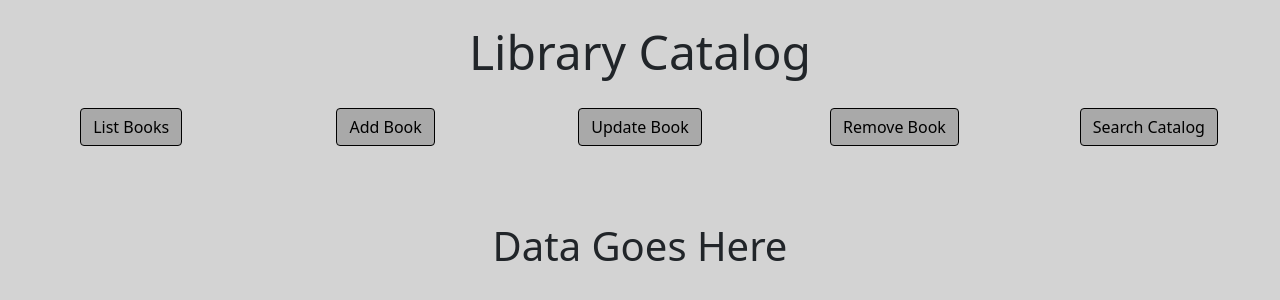
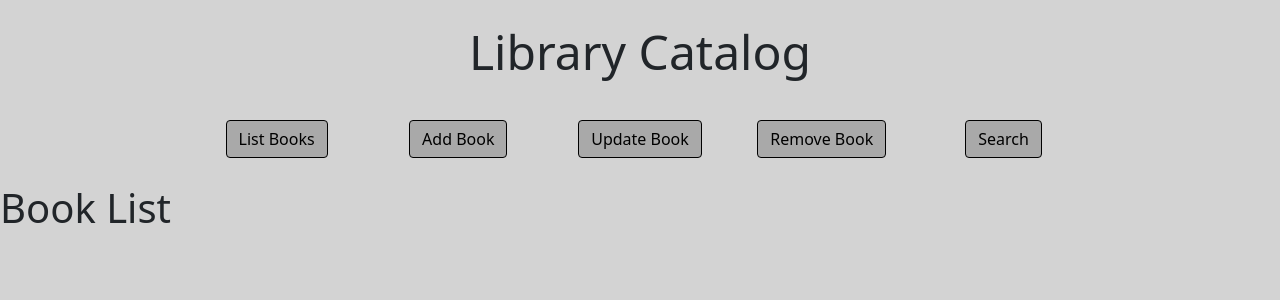
Before and after one commit to DavidKSage/library, a React (Create React App) app in the folder frontend/: page /booklist in a window 1280 px wide. Shown: the top 300 px of the page. Built offline with nearby package versions, Linux system fonts and the light colour scheme.

Commit message:
added react router

```diff
--- a/frontend/package.json
+++ b/frontend/package.json
@@ -10,6 +10,7 @@
     "bootstrap": "^5.1.3",
     "react": "^18.2.0",
     "react-dom": "^18.2.0",
+    "react-router-dom": "^6.3.0",
     "react-scripts": "5.0.1",
     "reactstrap": "^9.1.1",
     "web-vitals": "^2.1.4"
--- a/frontend/src/App.js
+++ b/frontend/src/App.js
@@ -1,13 +1,26 @@
 import './App.css';
 import 'bootstrap/dist/css/bootstrap.min.css';
-import AppHead from './components/AppHead/AppHead'
+import BookList from '../src/components/BookList/BookList';
+import AppMenu from './components/AppMenu/AppMenu';
 
-function App() {
+// function App() {
+//   return (
+//     <div className="App">
+//       <AppHead />
+//     </div>
+//   );
+// }
+import React from "react";
+import { BrowserRouter as Router, Routes, Route } from "react-router-dom";
+
+const App = () => {
   return (
-    <div className="App">
-      <AppHead />
-    </div>
+      <Router>
+        <Routes>
+          <Route exact path="/" element={<AppMenu />} />
+          <Route exact path="/booklist" element={<BookList />} />
+        </Routes>
+      </Router>
   );
-}
-
+};
 export default App;
--- a/frontend/src/components/AppHead/AppHead.js
+++ /dev/null
@@ -1,36 +0,0 @@
-import React from 'react';
-import { Card, CardBody, CardTitle, Button, Row, Col } from 'reactstrap';
-import './AppHead.css';
-
-
-const AppHead = () => {
-    return(
-        <React.Fragment>
-        <Card style={{marginBottom: "10px", border: 'none'}}>
-            <CardBody>
-                <CardTitle style={{fontSize:  '48px', paddingBottom: "12px"}}>Library Catalog</CardTitle>
-                <Row>
-                    <Col>
-                        <Button className="button-grey">List Books</Button>
-                    </Col>                    <Col>
-                        <Button className="button-grey">Add Book</Button>
-                    </Col>
-                    <Col>
-                        <Button className="button-grey">Update Book</Button>
-                    </Col>
-                    <Col>
-                        <Button className="button-grey">Remove Book</Button>
-                    </Col>
-                    <Col>
-                        <Button className="button-grey">Search Catalog</Button>
-                    </Col>
-                </Row>
-            </CardBody>
-        </Card>
-        <h1 style={{marginTop: '60px'}}>Data Goes Here</h1>
-        </React.Fragment>
-
-    )
-}
-
-export default AppHead;
--- a/frontend/src/components/AppHead/AppHead.css
+++ b/frontend/src/components/AppMenu/AppMenu.css
@@ -15,3 +15,8 @@
   .button-grey:onclick {
     outline: black;
   }
+
+  .flex-container {
+    display: flex;
+    justify-content: space-evenly;
+  }
--- /dev/null
+++ b/frontend/src/components/AppMenu/AppMenu.js
@@ -0,0 +1,43 @@
+import React from 'react';
+import { Card, CardBody, CardTitle, Button, Row, Col } from 'reactstrap';
+import { useNavigate } from "react-router-dom";
+
+import './AppMenu.css';
+import '../../App.css';
+
+const AppMenu = () => {
+
+    const navigate = useNavigate();
+
+    return(
+        <React.Fragment>
+        <Card style={{marginBottom: "10px", border: 'none', textAlign: "center"}}>
+            <CardBody>
+                <CardTitle style={{fontSize:  '48px', paddingBottom: "24px", textAlign: 'center'}}>Library Catalog</CardTitle>
+                <Row>
+                    <Col></Col>
+                    <Col>
+                        <Button onClick={() => navigate("/booklist")} className="button-grey">List Books</Button>
+                    </Col>
+                    <Col>
+                        <Button onClick={() => navigate("/addbook")} className="button-grey">Add Book</Button>
+                    </Col>
+                    <Col>
+                        <Button onClick={() => navigate("/updatebook")}className="button-grey">Update Book</Button>
+                    </Col>
+                    <Col>
+                        <Button onClick={() => navigate("/deletebook")} className="button-grey">Remove Book</Button>
+                    </Col>
+                    <Col>
+                        <Button onClick={() => navigate("/search")} className="button-grey">Search</Button>
+                    </Col>
+                    <Col></Col>
+                </Row>
+            </CardBody>
+        </Card>
+        </React.Fragment>
+
+    )
+}
+
+export default AppMenu;
--- /dev/null
+++ b/frontend/src/components/BookList/BookList.js
@@ -0,0 +1,12 @@
+import AppHead from "../AppMenu/AppMenu";
+
+const BookList = () => {
+    return(
+        <>
+        <AppHead />
+        <h1>Book List</h1>
+        </>
+    )
+}
+
+export default BookList;
```
Also changed, not shown: frontend/src/components/BookForm/BookForm.js (added), 1 other file (tests, documents, lock files or other folders).
